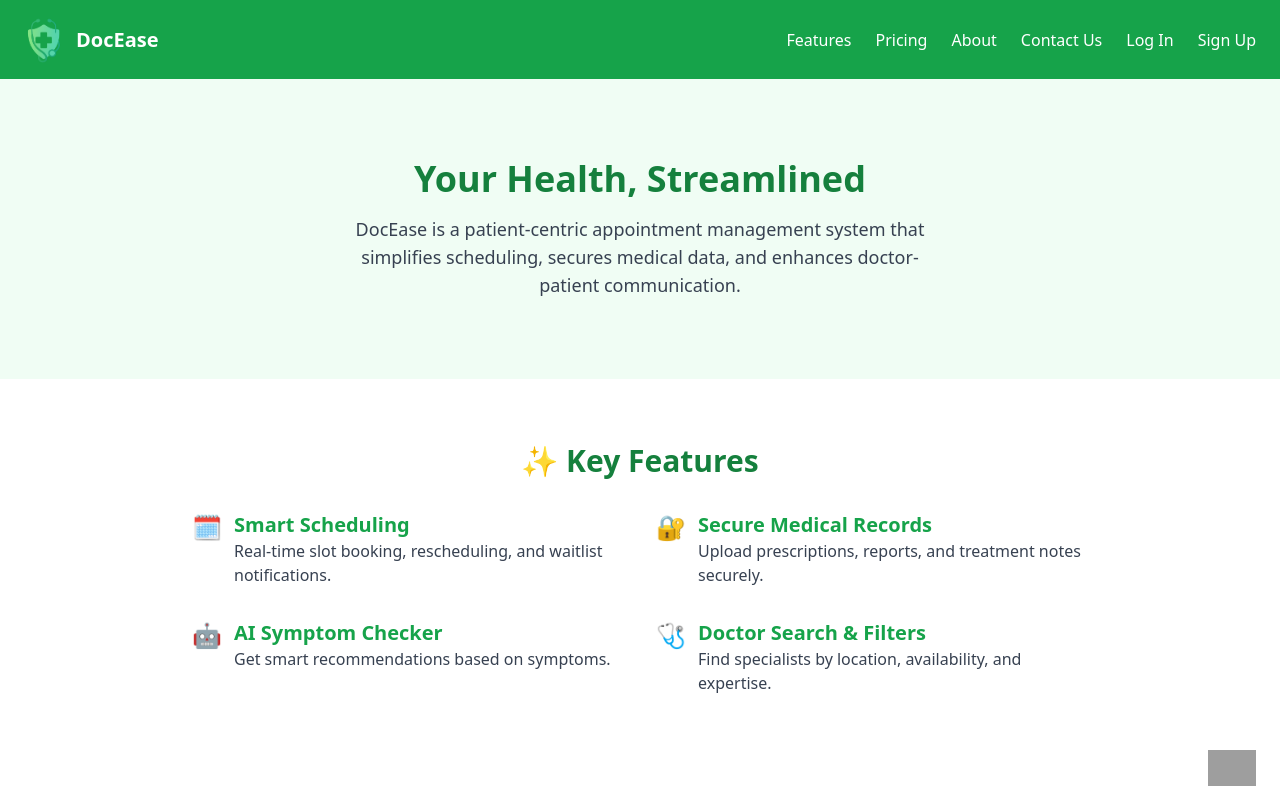
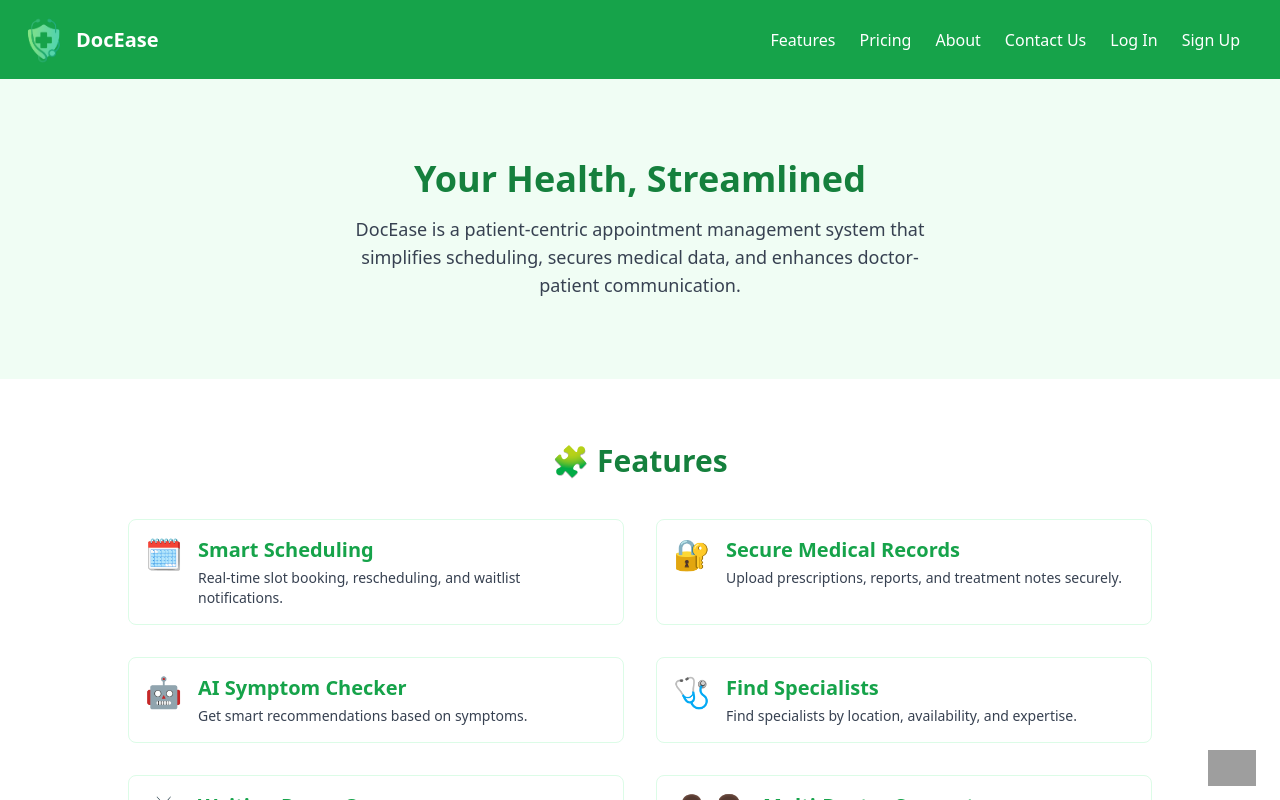
Before and after one commit to suyash-rgb/DocEase, a React (Vite) app in the folder docease-frontend/docease-frontend-application/: page / in a window 1280 px wide. Built offline with nearby package versions, Linux system fonts and the light colour scheme; grey boxes are pictures that could not be loaded.

Commit message:
adding more features

```diff
--- a/docease-frontend/docease-frontend-application/src/App.jsx
+++ b/docease-frontend/docease-frontend-application/src/App.jsx
@@ -1,9 +1,11 @@
-import { useState } from 'react';
+import { Routes, Route } from 'react-router-dom';
 import Navbar from './components/Navbar';
 import Hero from './components/Hero';
 import Features from './components/Features';
+import Footer from './components/Footer';
 import ChatbotPopup from './components/ChatbotPopup';
-import Footer from './components/Footer';
+import Pricing from './pages/Pricing';
+import { useState } from 'react';
 
 export default function App() {
   const [chatVisible, setChatVisible] = useState(false);
@@ -11,18 +13,26 @@ export default function App() {
   return (
     <>
       <Navbar />
+      <Routes>
+        <Route
+          path="/"
+          element={
+            <>
               <Hero />
               <Features />
-
               {chatVisible && <ChatbotPopup onClose={() => setChatVisible(false)} />}
-
-      {/* Logo toggle button below chatbot */}
+              {!chatVisible && (
                 <div className="fixed bottom-2 right-6 z-40">
-        <button onClick={() => setChatVisible(!chatVisible)} title="Toggle Chatbot">
+                  <button onClick={() => setChatVisible(true)} title="Toggle Chatbot">
                     <img src="/logo.png" alt="DocEase Logo" className="h-15 w-12 hover:scale-105 transition-transform" />
                   </button>
                 </div>
-
+              )}
+            </>
+          }
+        />
+        <Route path="/pricing" element={<Pricing />} />
+      </Routes>
       <Footer />
     </>
   );
--- a/docease-frontend/docease-frontend-application/src/components/Features.jsx
+++ b/docease-frontend/docease-frontend-application/src/components/Features.jsx
@@ -1,41 +1,69 @@
 export default function Features() {
+  const features = [
+    {
+      emoji: "🗓️",
+      title: "Smart Scheduling",
+      description: "Real-time slot booking, rescheduling, and waitlist notifications.",
+    },
+    {
+      emoji: "🔐",
+      title: "Secure Medical Records",
+      description: "Upload prescriptions, reports, and treatment notes securely.",
+    },
+    {
+      emoji: "🤖",
+      title: "AI Symptom Checker",
+      description: "Get smart recommendations based on symptoms.",
+    },
+    {
+      emoji: "🩺",
+      title: "Find Specialists",
+      description: "Find specialists by location, availability, and expertise.",
+    },
+    {
+      emoji: "📺",
+      title: "Waiting Room Queue",
+      description: "Display patient queue on a TV and announce next appointments.",
+    },
+    {
+      emoji: "👨‍⚕️👩‍⚕️",
+      title: "Multi-Doctor Support",
+      description: "Manage multiple doctors and departments with ease.",
+    },
+    {
+      emoji: "⏰",
+      title: "Availability Management",
+      description: "Easily create available and busy timings to control appointment slots.",
+    },
+    {
+      emoji: "🔄",
+      title: "Shifting Appointments",
+      description: "Reschedule multiple appointments and notify patients via SMS and Email.",
+    },
+    {
+      emoji: "❌",
+      title: "Cancellations",
+      description: "Cancel appointments in bulk and inform patients instantly via SMS/Email.",
+    }
+  ];
+
   return (
     <section id="features" className="py-16 px-6 bg-white">
-      <h3 className="text-3xl font-bold text-green-700 text-center mb-8">✨ Key Features</h3>
-      <div className="grid md:grid-cols-2 gap-8 max-w-4xl mx-auto">
-        <Feature
-          emoji="🗓️"
-          title="Smart Scheduling"
-          description="Real-time slot booking, rescheduling, and waitlist notifications."
-        />
-        <Feature
-          emoji="🔐"
-          title="Secure Medical Records"
-          description="Upload prescriptions, reports, and treatment notes securely."
-        />
-        <Feature
-          emoji="🤖"
-          title="AI Symptom Checker"
-          description="Get smart recommendations based on symptoms."
-        />
-        <Feature
-          emoji="🩺"
-          title="Doctor Search & Filters"
-          description="Find specialists by location, availability, and expertise."
-        />
+      <h2 className="text-3xl font-bold text-green-700 text-center mb-10">🧩 Features</h2>
+      <div className="grid md:grid-cols-2 gap-8 max-w-5xl mx-auto">
+        {features.map((feature, idx) => (
+          <div
+            key={idx}
+            className="flex items-start gap-4 border border-green-100 rounded-lg p-4 hover:shadow-md transition"
+          >
+            <div className="text-3xl">{feature.emoji}</div>
+            <div>
+              <h3 className="text-xl font-semibold text-green-600 mb-1">{feature.title}</h3>
+              <p className="text-gray-700 text-sm">{feature.description}</p>
+            </div>
+          </div>
+        ))}
       </div>
     </section>
   );
 }
-
-function Feature({ emoji, title, description }) {
-  return (
-    <div className="flex items-start gap-3">
-      <div className="text-2xl">{emoji}</div>
-      <div>
-        <h4 className="text-xl font-semibold text-green-600">{title}</h4>
-        <p className="text-gray-700">{description}</p>
-      </div>
-    </div>
-  );
-}
--- a/docease-frontend/docease-frontend-application/src/components/Footer.jsx
+++ b/docease-frontend/docease-frontend-application/src/components/Footer.jsx
@@ -24,7 +24,7 @@ export default function Footer() {
         <div>
           <h3 className="font-semibold mb-2">Support</h3>
           <p>Email: <a href="mailto:support@docease.in" className="underline">support@docease.in</a></p>
-          <p>Phone: +91-98765-43210</p>
+          <p>Phone: +91-7441104130</p>
         </div>
       </div>
 
--- a/docease-frontend/docease-frontend-application/src/components/Navbar.jsx
+++ b/docease-frontend/docease-frontend-application/src/components/Navbar.jsx
@@ -1,14 +1,16 @@
+import { Link } from 'react-router-dom';
+
 export default function Navbar() {
   return (
     <nav className="bg-green-600 text-white px-6 py-4 flex justify-between items-center shadow-md">
       <div className="flex items-center gap-3">
         <img src="/logo_cropped.png" alt="DocEase Logo" className="h-15 w-10" />
-        <h1 className="text-xl font-bold">DocEase</h1>
+        <h1 className="text-xl font-bold"><Link to="/">DocEase</Link></h1>
       </div>
 
-      <ul className="flex gap-6 font-medium">
+      <ul className="flex gap-6 font-medium px-4">
         <li><a href="#features">Features</a></li>
-        <li><a href="#pricing">Pricing</a></li>
+        <li><Link to="/pricing">Pricing</Link></li>
         <li><a href="#about">About</a></li>
         <li><a href="#contact">Contact Us</a></li>
         <li><a href="#login">Log In</a></li>
--- a/docease-frontend/docease-frontend-application/src/main.jsx
+++ b/docease-frontend/docease-frontend-application/src/main.jsx
@@ -2,9 +2,12 @@ import React from 'react';
 import ReactDOM from 'react-dom/client';
 import App from './App.jsx';
 import './index.css';
+import { BrowserRouter } from 'react-router-dom';
 
 ReactDOM.createRoot(document.getElementById('root')).render(
   <React.StrictMode>
-    <App />
+    <BrowserRouter>
+      <App />
+    </BrowserRouter>
   </React.StrictMode>
 );
--- /dev/null
+++ b/docease-frontend/docease-frontend-application/src/pages/Pricing.jsx
@@ -0,0 +1,60 @@
+export default function Pricing() {
+  const plans = [
+    {
+      emoji: "🩺",
+      name: "Pro",
+      description: "For individual doctors and small clinics.",
+      tiers: [
+        { duration: "1 Month", price: "₹499" },
+        { duration: "3 Months", price: "₹1,299" },
+        { duration: "6 Months", price: "₹2,499" },
+        { duration: "1 Year", price: "₹4,799" },
+      ],
+    },
+    {
+      emoji: "🏥",
+      name: "Enterprise",
+      description: "Tailored for hospitals and multi-specialty setups.",
+      tiers: [
+        { duration: "1 Month", price: "₹1,999" },
+        { duration: "3 Months", price: "₹5,499" },
+        { duration: "6 Months", price: "₹10,499" },
+        { duration: "1 Year", price: "₹19,999" },
+      ],
+    },
+  ];
+
+  return (
+    <section id="pricing" className="py-16 px-6 bg-green-50">
+      <h2 className="text-3xl font-bold text-green-700 text-center mb-10">💳 Pricing Plans</h2>
+      <div className="grid md:grid-cols-2 gap-8 max-w-5xl mx-auto">
+        {plans.map((plan) => (
+          <div
+            key={plan.name}
+            className="bg-white border border-green-200 rounded-lg shadow-md p-6 hover:shadow-xl transition-shadow duration-300"
+          >
+            <div className="text-4xl mb-2">{plan.emoji}</div>
+            <h3 className="text-xl font-bold text-green-600 mb-1">{plan.name}</h3>
+            <p className="text-sm text-gray-600 mb-4">{plan.description}</p>
+
+            <ul className="space-y-3">
+              {plan.tiers.map((tier, idx) => (
+                <li
+                  key={idx}
+                  className="flex justify-between items-center border border-green-100 rounded px-4 py-2 hover:bg-green-50"
+                >
+                  <span className="font-medium text-gray-800">{tier.duration}</span>
+                  <span className="text-green-700 font-semibold">{tier.price}</span>
+                </li>
+              ))}
+            </ul>
+
+            <button className="mt-6 w-full bg-green-600 text-white py-2 px-4 rounded hover:bg-green-700 transition">
+              Choose {plan.name}
+            </button>
+          </div>
+        ))}
+      </div>
+    </section>
+  );
+}
```
Lines whose indentation alone changed are shown as unchanged.
